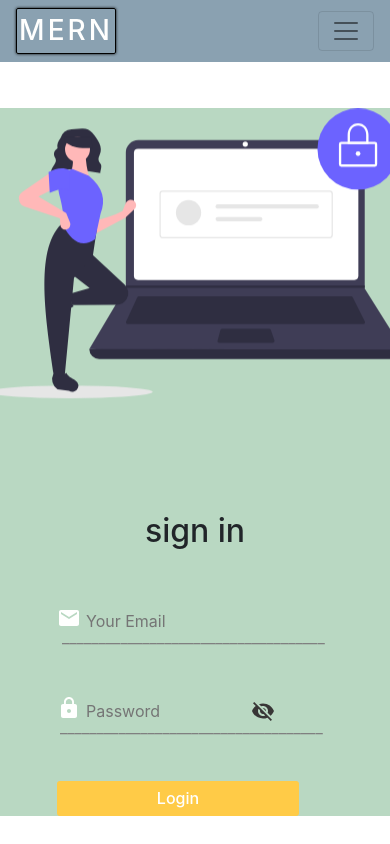
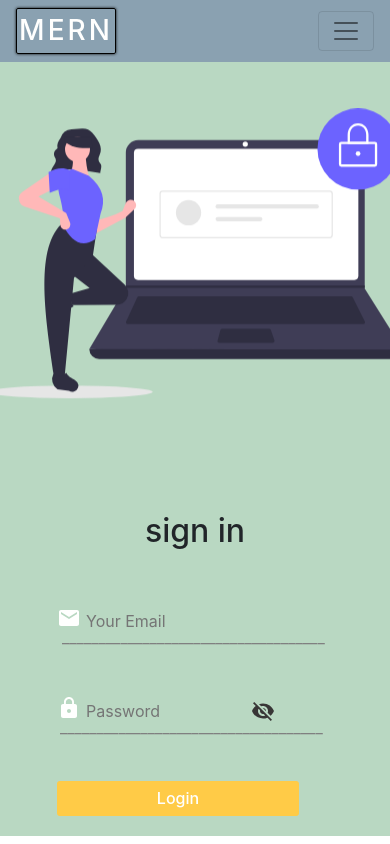
Before and after one commit to chirag6398/FirstMERNProject, a React (Create React App) app in the folder client/: page /login in a window 390 px wide. Built offline with nearby package versions, Linux system fonts and the light colour scheme.

Commit message:
solve prev bug

```diff
--- a/client/src/styles/login.css
+++ b/client/src/styles/login.css
@@ -10,7 +10,7 @@
   flex-wrap: wrap;
   min-height: 400px;
   min-width: 450px;
-  margin-bottom: 20px;
+  padding-bottom: 20px;
   justify-content: center;
   background-color: #B9D8C2;
   align-items: center;
@@ -117,9 +117,10 @@
   .login__centerDiv {
     display: flex;
     flex-wrap: wrap;
-    min-height: 400px;
-    min-width: 450px;
-    margin-top: 100px;
+
+    width: 100%;
+    height: 100%;
+    padding-top: 100px;
     justify-content: center;
     align-items: center;
     border: none;
--- a/client/src/styles/nav.css
+++ b/client/src/styles/nav.css
@@ -5,7 +5,7 @@
 }
 .align__right {
   display: flex;
-  flex-direction: row;
+
   flex-grow: inherit;
 }
 .nav__logoImg {
```
